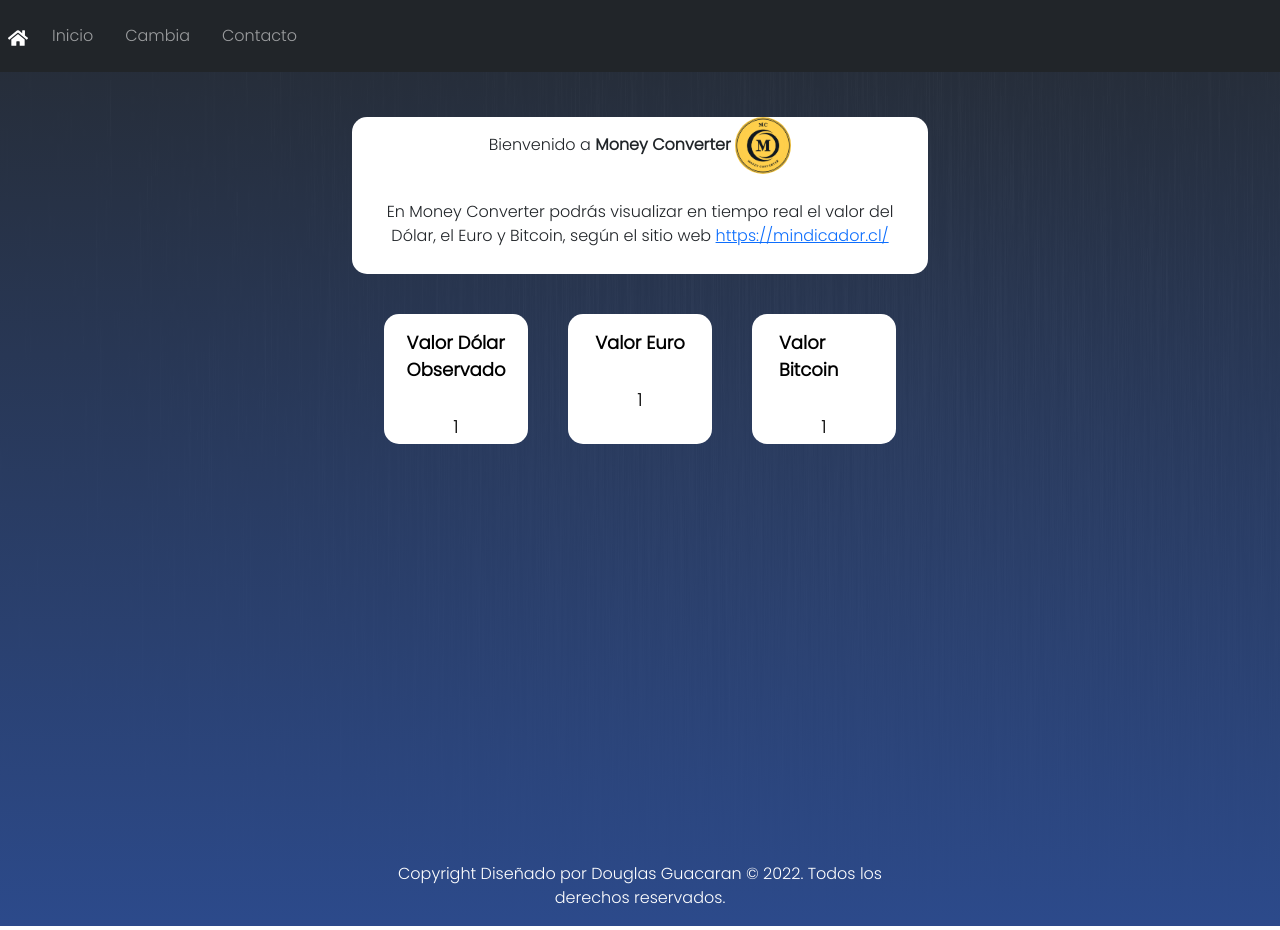
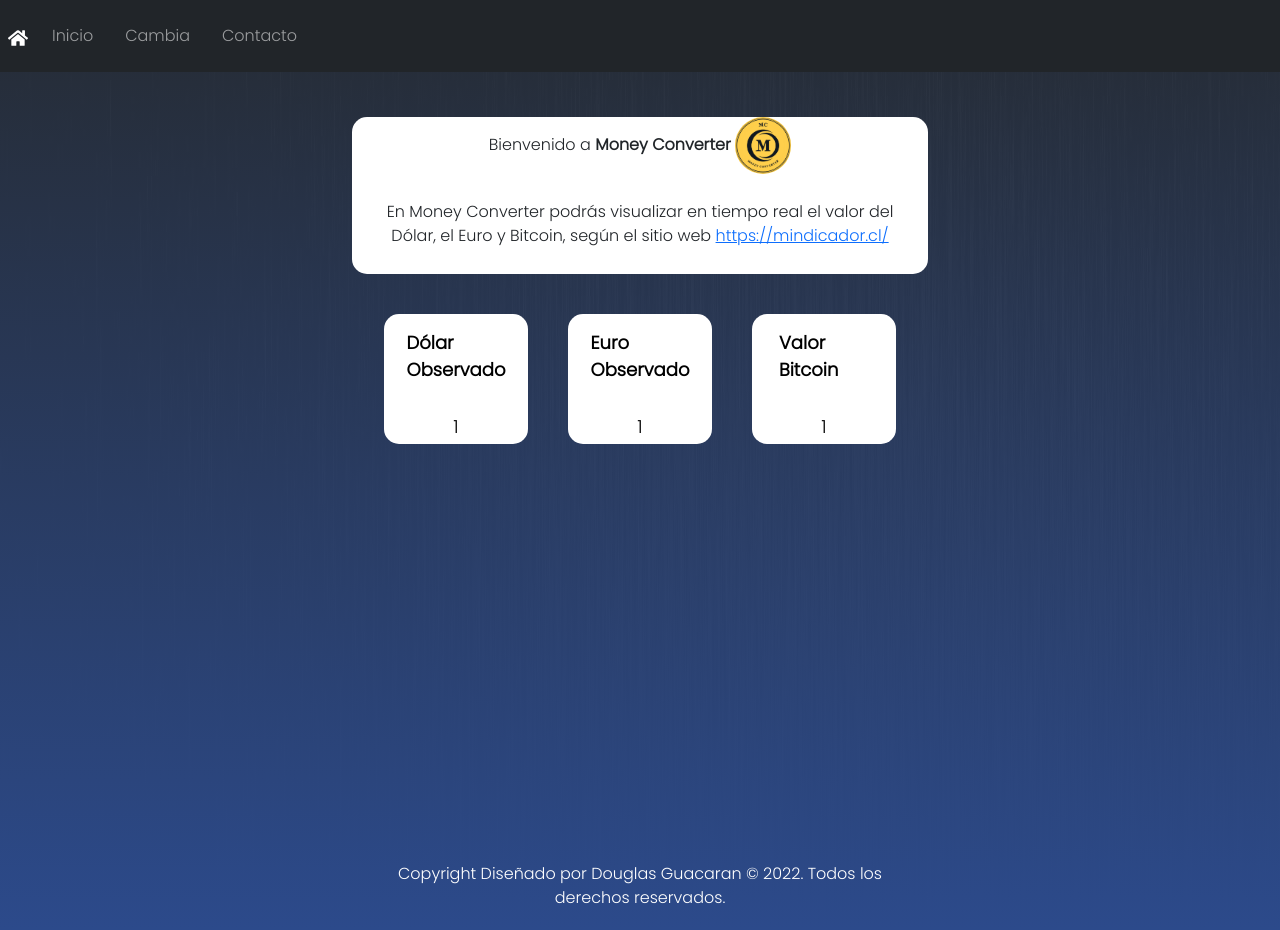
Before and after one commit to DouglasGuacaran/moneyconverter-react, a React (Create React App) app: page /moneyconverter-react/inicio in a window 1280 px wide. Built offline with nearby package versions, Linux system fonts and the light colour scheme; no server answers.

Commit message:
Ajusto Altura App

```diff
--- a/src/App.css
+++ b/src/App.css
@@ -6,6 +6,11 @@
   font-family: poppins;
 }
 
-body {
-  height:900px;
+.App {
+  height:930px;
 }
+
+.img-background{
+    background-image: linear-gradient(rgba(47, 54, 64,0.80),rgb(44, 74, 139)), url('../public/img/fondo.jpg');
+    background-repeat: repeat;
+}
--- a/src/components/templates/Cambia.css
+++ b/src/components/templates/Cambia.css
@@ -37,11 +37,6 @@ select {
     padding: 15px;
 }
 
-.img-background{
-    height: 100%;
-    background-image: linear-gradient(rgba(47, 54, 64,0.80),rgb(44, 74, 139)), url('../../fondo.jpg');
-    background-repeat: repeat;
-}
 
 @media (prefers-reduced-motion: no-preference) {
     .img {
--- a/src/components/templates/Inicio.js
+++ b/src/components/templates/Inicio.js
@@ -43,11 +43,11 @@ function Home() {
         </Row>
         <Row>
           <Col className='col-money' xs lg="3">
-            <span style={{"fontWeight": "bold"}}> Valor Dólar Observado</span>
+            <span style={{"fontWeight": "bold"}}> Dólar Observado</span>
             <span>{valorDolar}</span>
           </Col>
           <Col className='col-money' xs lg="3">
-            <span style={{"fontWeight": "bold"}}>Valor Euro</span>
+            <span style={{"fontWeight": "bold"}}>Euro Observado</span>
             <span>{valorEuro}</span>
           </Col>
           <Col className='col-money' xs lg="3">
```
Also changed, not shown: public/img/fondo.jpg (renamed from src/fondo.jpg).
